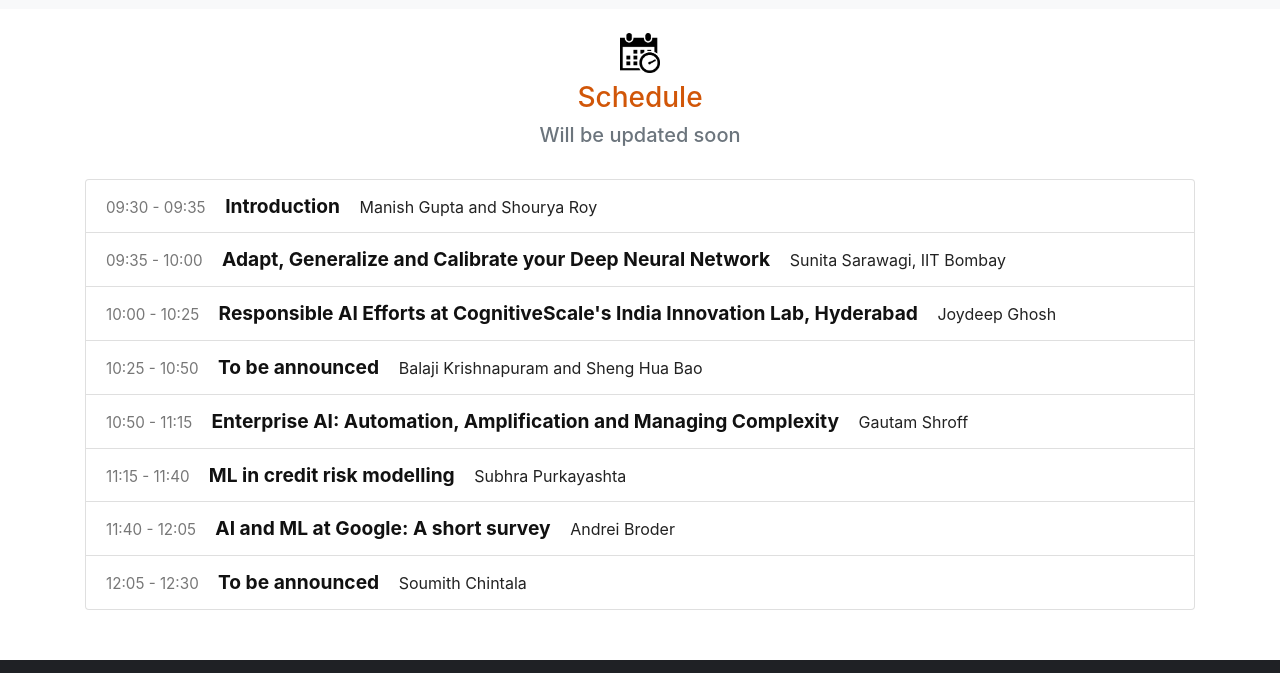
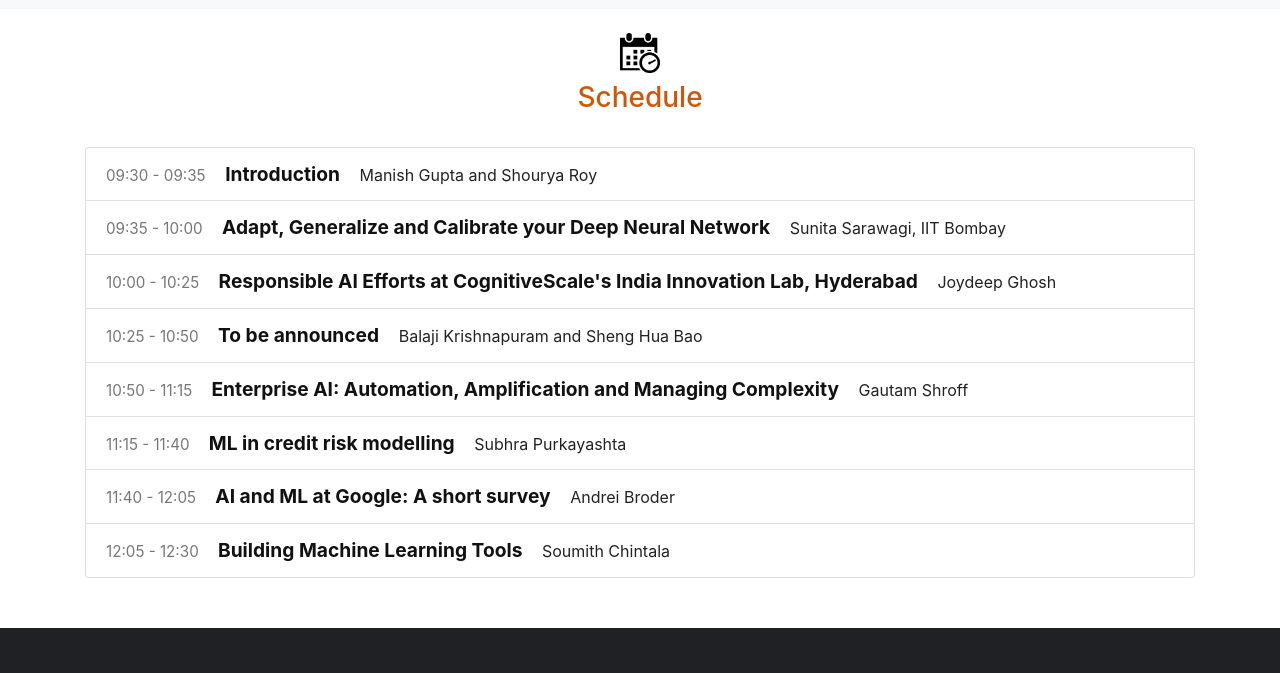
Before and after one commit to DenzilFrancisCrasta/IKDD-2018, a plain HTML site: page index.html in a window 1280 px wide. Shown: the part 1940-2613 px from the top of the page. Drawn offline with nearby package versions, Linux system fonts and the light colour scheme.

Commit message:
updated schedule with Soumith's talk

```diff
--- a/index.html
+++ b/index.html
@@ -213,7 +213,7 @@ Target Audience: Researchers interested in the state of KDD research in India
               <img src="images/schedule.png" width="40" />
             </div>
             <h3 class="text-center leading-title"> Schedule </h3>
-            <h5 class="text-center text-muted"> Will be updated soon </h5>
+            <h5 class="text-center text-muted"> </h5>
           </div>
         </div>
         <div class="row">
@@ -295,7 +295,7 @@ He is the founder and the head of a very active research group CNeRG (Complex Ne
               </a>
               <a class="list-group-item">
                 <span class="ik-time"> 12:05 - 12:30  </span>
-                <span class="ik-talk-topic"> To be announced </span>
+                <span class="ik-talk-topic"> Building Machine Learning Tools </span>
                 <span class="ik-talk-speaker"> Soumith Chintala </span>
               </a>
             </div>
```
